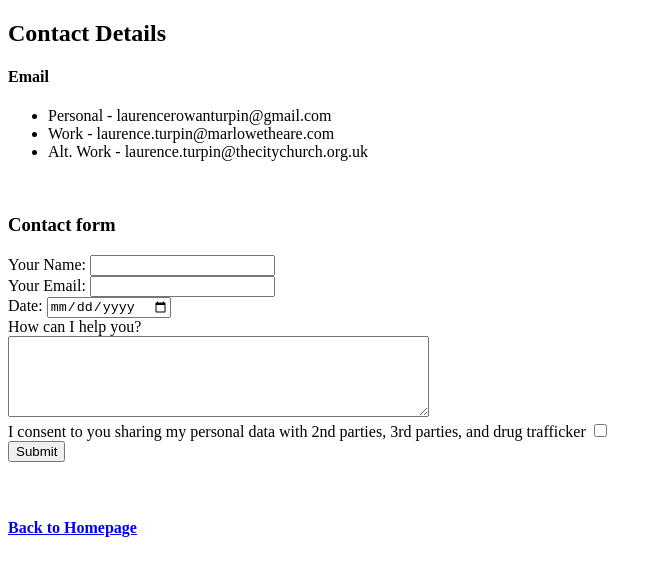
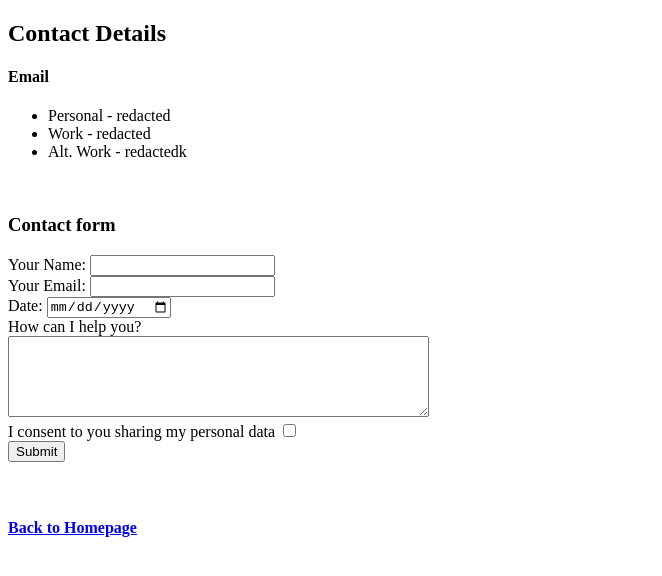
Before and after one commit to 0GhostEgg0/CV, a plain HTML site: page contact.html in a window 1280 px wide. Shown: the whole page, without its empty margins (0-662 px from the left). Drawn offline with Linux system fonts and the light colour scheme.

Commit message:
Change Contact details
As this project was my very first project and simply an example of how to publish a website onto the internet, I decided to remove my contact details so as not to make them public for anyone who wants them. I also removed jokey text in the 'personal data sharing' checkbox label

```diff
--- a/contact.html
+++ b/contact.html
@@ -11,9 +11,9 @@
   <h4>Email</h4>
   <p>
   <ul>
-    <li>Personal - laurencerowanturpin@gmail.com</li>
-    <li>Work - laurence.turpin@marlowetheare.com</li>
-    <li>Alt. Work - laurence.turpin@thecitychurch.org.uk</li>
+    <li>Personal - redacted</li>
+    <li>Work - redacted</li>
+    <li>Alt. Work - redactedk</li>
   </ul>
   </p>
   <br>
@@ -27,7 +27,7 @@
     <input type="date" name="birth" value="10/10/1985"><br>
     <label for="query">How can I help you?</label><br>
     <textarea name="query" rows="5" cols="50"></textarea> <br>
-    <label for="consent">I consent to you sharing my personal data with 2nd parties, 3rd parties, and drug trafficker</label>
+    <label for="consent">I consent to you sharing my personal data</label>
     <input type="checkbox" name="consent" value=""><br>
     <input type="submit" name="" value="Submit">
   </form>
```
